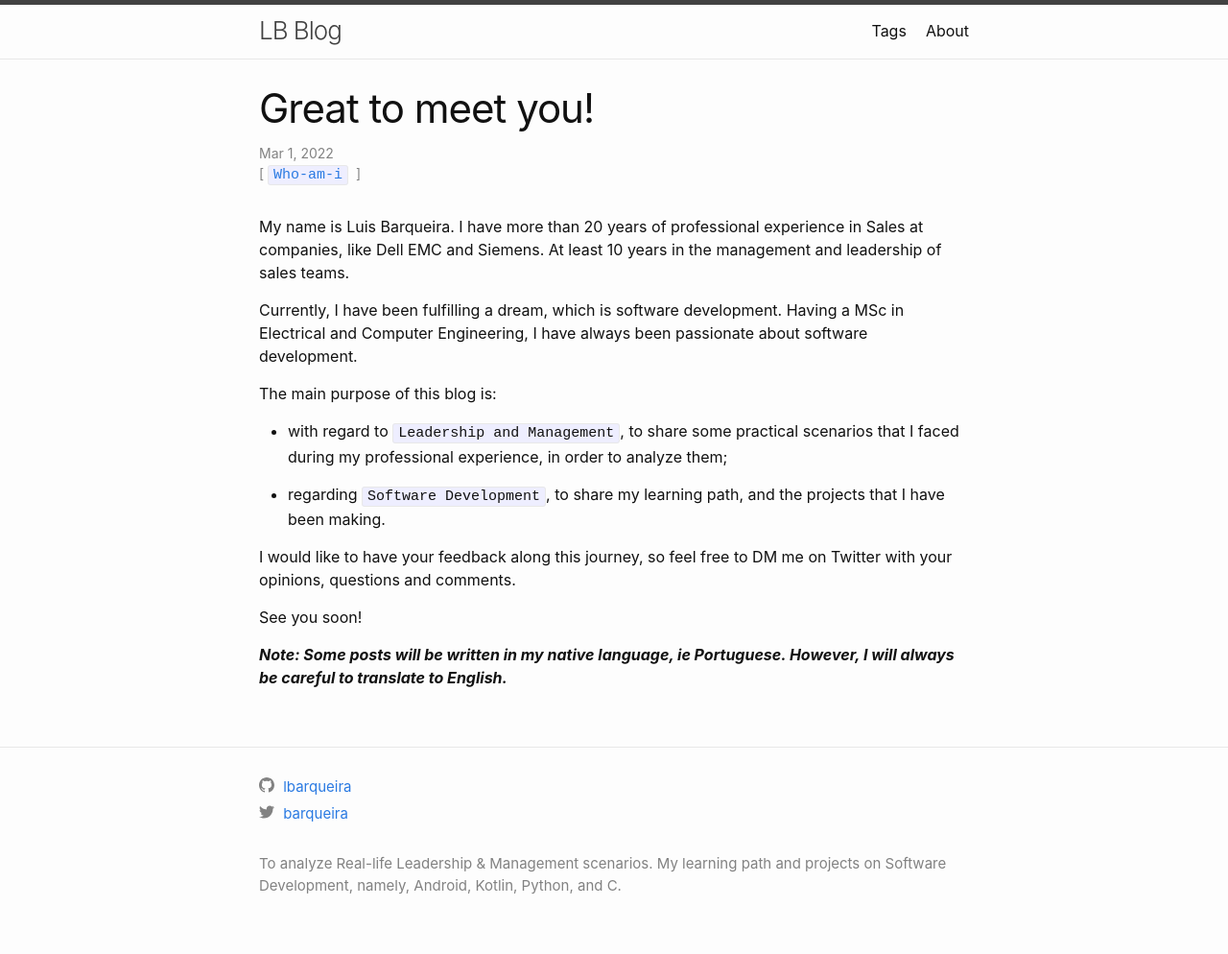
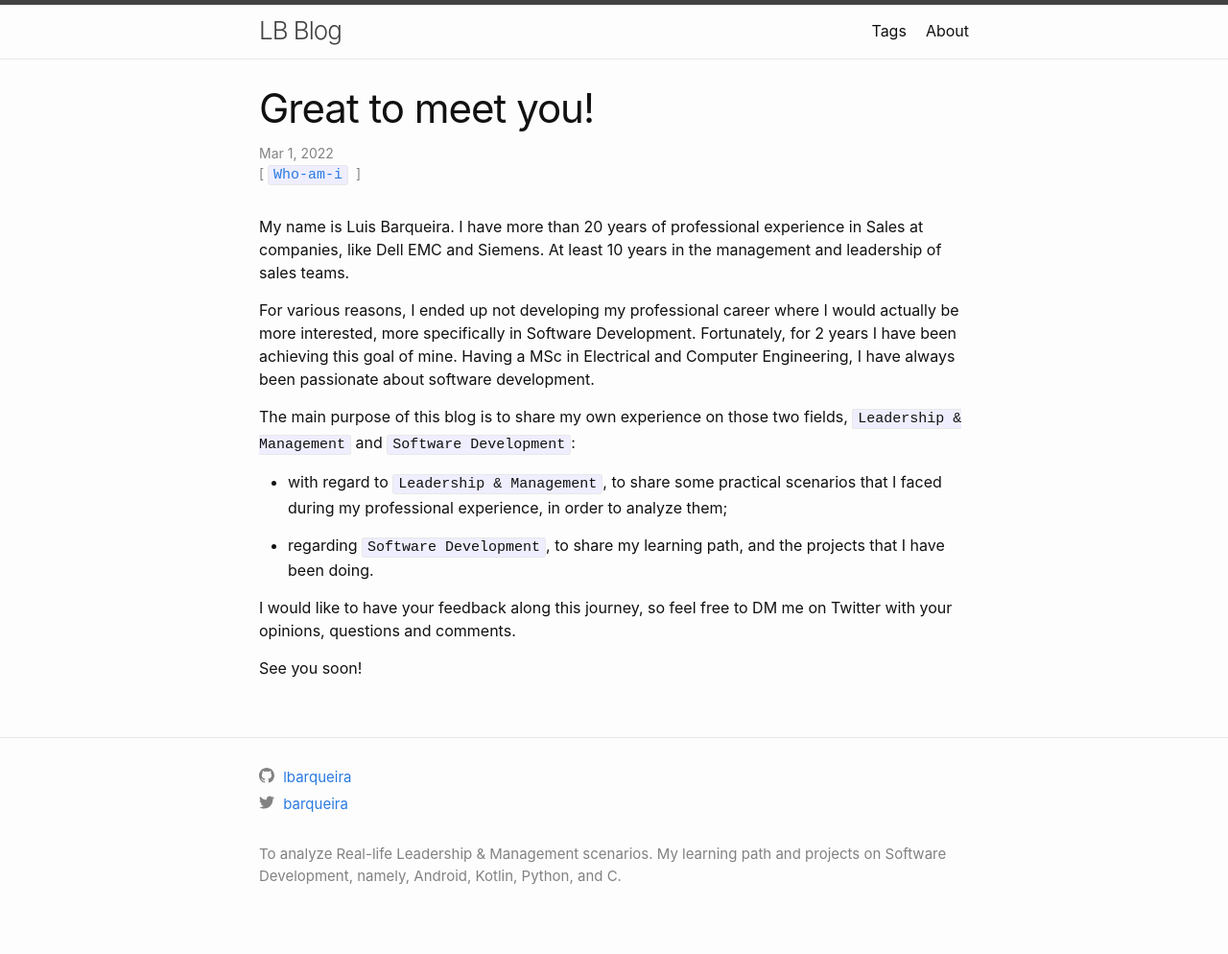
Before and after one commit to lbarqueira/lbarqueira.github.io, a Jekyll site: the page built from _posts/2022-03-01-my-first-blog-post.md, in a window 1280 px wide. Shown: the whole page at 96% size. Built offline with Jekyll 4.4.1, drawn with Linux system fonts in a browser that asks for light colours.

Commit message:
update 14 March

```diff
--- a/_posts/2022-03-01-my-first-blog-post.md
+++ b/_posts/2022-03-01-my-first-blog-post.md
@@ -6,18 +6,16 @@ excerpt_separator: <!--more-->
 
 My name is Luis Barqueira. I have more than 20 years of professional experience in Sales at companies, like Dell EMC and Siemens. At least 10 years in the management and leadership of sales teams.
 
-Currently, I have been fulfilling a dream, which is software development. Having a MSc in Electrical and Computer Engineering, I have always been passionate about software development.
-
 <!--more-->
 
-The main purpose of this blog is:
+For various reasons, I ended up not developing my professional career where I would actually be more interested, more specifically in Software Development. Fortunately, for 2 years I have been achieving this goal of mine. Having a MSc in Electrical and Computer Engineering, I have always been passionate about software development.
 
-- with regard to `Leadership and Management`, to share some practical scenarios that I faced during my professional experience, in order to analyze them;
+The main purpose of this blog is to share my own experience on those two fields, `Leadership & Management` and `Software Development`:
 
-- regarding `Software Development`, to share my learning path, and the projects that I have been making.
+- with regard to `Leadership & Management`, to share some practical scenarios that I faced during my professional experience, in order to analyze them;
+
+- regarding `Software Development`, to share my learning path, and the projects that I have been doing.
 
 I would like to have your feedback along this journey, so feel free to DM me on Twitter with your opinions, questions and comments.
 
 See you soon!
-
-___Note: Some posts will be written in my native language, ie Portuguese. However, I will always be careful to translate to English.___
```
Also changed, not shown: 02_about.md (+2 -2 lines), _posts/2022-03-08-series-introduction.md (+1 -1 lines).
